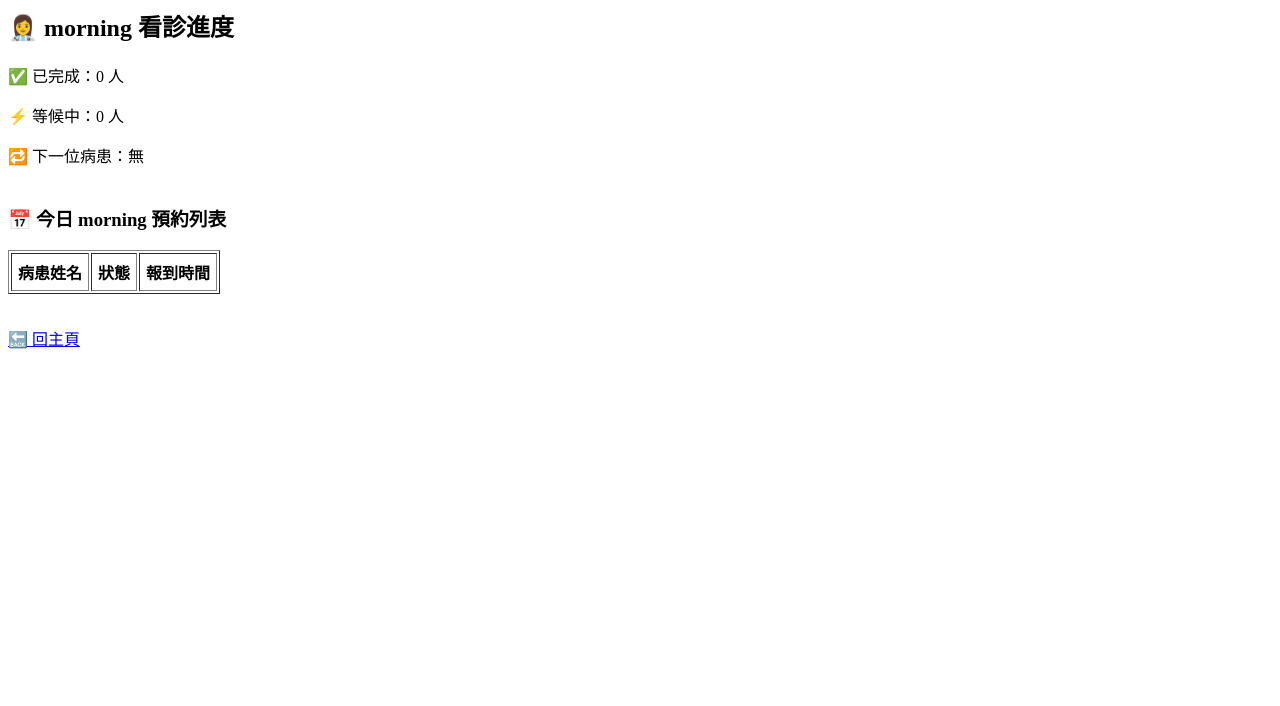
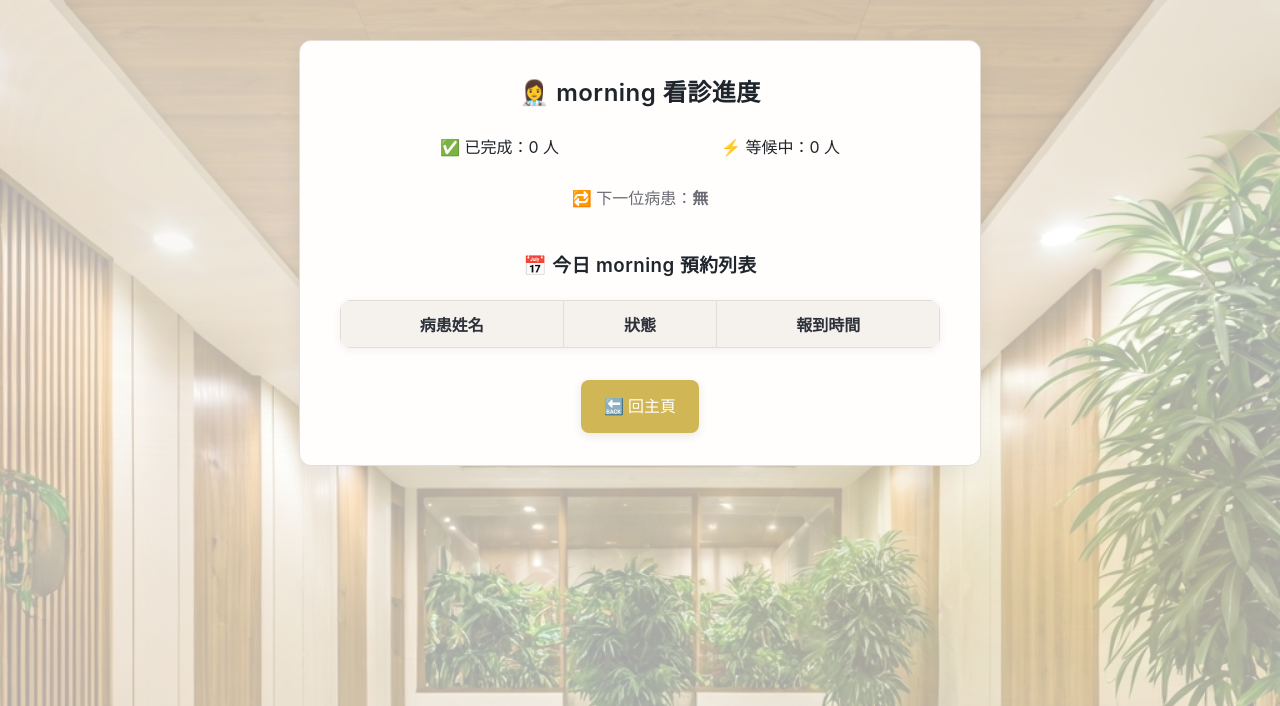
Before and after one commit to royalbear37/clinic, a PHP site: page /appointment/progress.php in a window 1280 px wide. Shown: the top 706 px of the page. Before the commit the page ends 349 px from the top, so only its background shows below. Run offline with PHP 8.4, Linux system fonts and the light colour scheme; a user stored in the database is signed in; data comes from the database, SQL or seed files in the repository; tables that the repository leaves empty hold one stand-in row (values such as "Sample post"); a stand-in replaces the project's code that opens the database connection; lists and menus that the app fills with data are empty.

Commit message:
看診順序

```diff
--- a/appointment/appointment_submit.php
+++ b/appointment/appointment_submit.php
@@ -50,7 +50,7 @@ if (!$patientRow) {
         if (!in_array($time_slot, $time_slots)) {
             $time_slots[] = $time_slot;
             // 重新排序
-            usort($time_slots, function($a, $b) {
+            usort($time_slots, function ($a, $b) {
                 $a_time = strtotime(explode('-', $a)[0]);
                 $b_time = strtotime(explode('-', $b)[0]);
                 return $a_time - $b_time;
--- a/appointment/progress.php
+++ b/appointment/progress.php
@@ -76,17 +76,26 @@ while ($row = $result->fetch_assoc()) {
 }
 ?>
 
-<h2>👩‍⚕️ <?= htmlspecialchars($time_slot) ?> 看診進度</h2>
-<p>✅ 已完成：<?= $completed ?> 人</p>
-<p>⚡️ 等候中：<?= $waiting ?> 人</p>
+<link rel="stylesheet" href="/clinic/style.css">
+
+<div class="dashboard" style="max-width:600px;margin:40px auto;">
+    <h2 style="text-align:center;">👩‍⚕️ <?= htmlspecialchars($time_slot) ?> 看診進度</h2>
+    <div style="display:flex;justify-content:space-between;max-width:400px;margin:0 auto 1.5em auto;">
+        <span>✅ 已完成：<?= $completed ?> 人</span>
+        <span>⚡️ 等候中：<?= $waiting ?> 人</span>
+    </div>
     <?php if ($role === 'doctor'): ?>
-    <p>🔁 下一位病患：<?= $next_patient['patient_name'] ?? '無' ?></p>
+        <p style="text-align:center;">🔁 下一位病患：<strong><?= $next_patient['patient_name'] ?? '無' ?></strong></p>
     <?php elseif ($role === 'patient'): ?>
-    <p>🧰 您目前排第 <?= $position ?> 位</p>
+        <p style="text-align:center;">
+            <span style="font-size:1.25em; font-weight:700;">您目前排第</span>
+            <strong style="color:#2b6cb0; font-size:1.5em; font-weight:bold;"><?= $position ?></strong>
+            <span style="font-size:1.25em; font-weight:700;">位</span>
+        </p>
     <?php endif; ?>
 
-<h3 style="margin-top:2em;">📅 今日 <?= htmlspecialchars($time_slot) ?> 預約列表</h3>
-<table border="1" cellpadding="6">
+    <h3 style="margin-top:2em;text-align:center;">📅 今日 <?= htmlspecialchars($time_slot) ?> 預約列表</h3>
+    <table class="progress-table" style="margin:0 auto;">
         <tr>
             <th>病患姓名</th>
             <th>狀態</th>
@@ -95,10 +104,52 @@ while ($row = $result->fetch_assoc()) {
         <?php foreach ($patients as $p): ?>
             <tr>
                 <td><?= htmlspecialchars($p['patient_name']) ?></td>
-            <td><?= $p['status'] ?></td>
+                <td>
+                    <?php
+                    if ($p['status'] === 'scheduled') echo '<span style="color:#227d3b;">預約中</span>';
+                    elseif ($p['status'] === 'checked_in') echo '<span style="color:#2b6cb0;">已報到</span>';
+                    elseif ($p['status'] === 'completed') echo '<span style="color:#555;">已完成</span>';
+                    elseif ($p['status'] === 'no-show') echo '<span style="color:#a94442;">未到</span>';
+                    elseif ($p['status'] === 'cancelled') echo '<span style="color:#a94442;">已取消</span>';
+                    else echo htmlspecialchars($p['status']);
+                    ?>
+                </td>
                 <td><?= $p['checkin_time'] ?? '—' ?></td>
             </tr>
         <?php endforeach; ?>
     </table>
 
-<p style="margin-top:2em;"><a href="/clinic/<?= $role === 'doctor' ? 'doctors' : 'patients' ?>/dashboard.php">🔙 回主頁</a></p>
+    <div style="text-align:center;margin-top:2em;">
+        <a href="/clinic/<?= $role === 'doctor' ? 'doctors' : 'patients' ?>/dashboard.php" class="button" style="max-width:200px;">🔙 回主頁</a>
+    </div>
+</div>
+
+<style>
+    .progress-table {
+        border-collapse: collapse;
+        width: 100%;
+        background: #fffdfa;
+        margin-top: 1em;
+        box-shadow: 0 2px 10px rgba(34, 35, 43, 0.06);
+        border-radius: 10px;
+        overflow: hidden;
+    }
+
+    .progress-table th,
+    .progress-table td {
+        border: 1px solid #e2ded6;
+        padding: 0.7em 1.2em;
+        text-align: center;
+        font-size: 1em;
+    }
+
+    .progress-table th {
+        background: #f5f2ee;
+        color: #2d323a;
+        font-weight: 600;
+    }
+
+    .progress-table tr:nth-child(even) {
+        background: #faf8f4;
+    }
+</style>
--- a/config/clinic_db.sql
+++ b/config/clinic_db.sql
@@ -66,7 +66,8 @@ CREATE TABLE appointments (
     'completed',
     'no-show'
   ),
-  visit_number INT DEFAULT NULL, -- 新增這一行
+  visit_number INT DEFAULT NULL,
+  -- 新增這一行
   checkin_time DATETIME,
   substitute_doctor_id INT,
   created_at TIMESTAMP DEFAULT CURRENT_TIMESTAMP,
--- a/doctors/dashboard.php
+++ b/doctors/dashboard.php
@@ -14,6 +14,7 @@ include("../header.php");
         <li><a href="/clinic/feedback/feedback_list.php">📝 查看病患回饋</a></li>
         <li><a href="/clinic/doctors/leave_apply.php">🏖️ 請假申請</a></li>
         <li><a href="/clinic/schedule/schedule_overview.php">🗓️ 排班狀況總覽</a></li>
+        <li><a href="/clinic/appointment/progress.php">📋 查看今日看診進度</a></li>
         <li><a href="/clinic/users/logout.php">🚪 登出</a></li>
     </ul>
 </div>
--- a/feedback/new_feedback.php
+++ b/feedback/new_feedback.php
@@ -58,10 +58,12 @@ $result = $stmt->get_result();
             <label>留言建議（可選）：</label>
             <textarea name="comment" rows="4"></textarea>
         </div>
-        <button type="submit" class="button">送出回饋</button>
+        <div style="text-align:center;">
+            <button type="submit" class="button">送出回饋</button>
+        </div>
     </form>
 
-    <form method="get" action="feedback_list.php" style="margin-top: 18px;">
+    <form method="get" action="feedback_list.php" style="margin-top: 18px; display: flex; justify-content: center;">
         <button type="submit" class="button" style="max-width:220px;">📋 查看歷史回饋</button>
     </form>
 
--- a/patients/dashboard.php
+++ b/patients/dashboard.php
@@ -10,6 +10,7 @@ include("../header.php");
         <li><a href="/clinic/feedback/new_feedback.php">💬 看診回饋</a></li>
         <li><a href="/clinic/patients/profile_edit.php">📝 個人資料修改</a></li>
         <li><a href="/clinic/patients/browse_available.php">🔍 查看一周醫師空檔 </a></li>
+        <li><a href="/clinic/appointment/progress.php">📋 查看今日看診進度</a></li>
         <li><a href="/clinic/users/logout.php">🚪 登出</a></li>
     </ul>
 </div>
```
Lines whose indentation alone changed are shown as unchanged.
